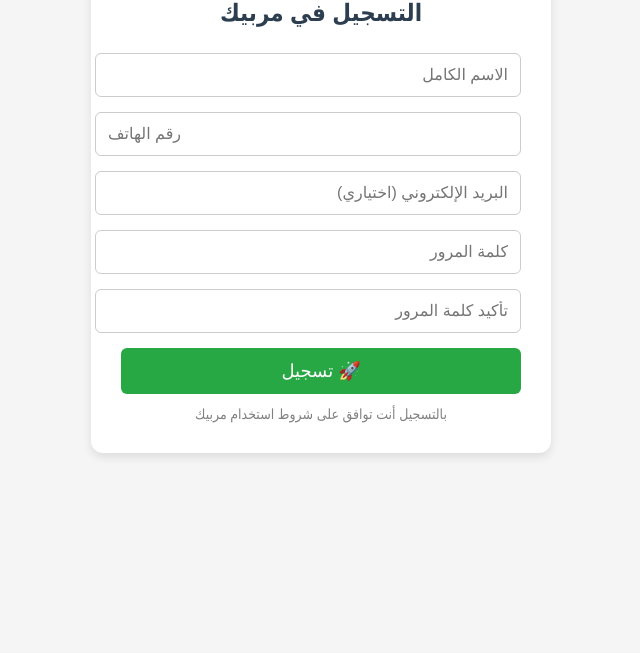
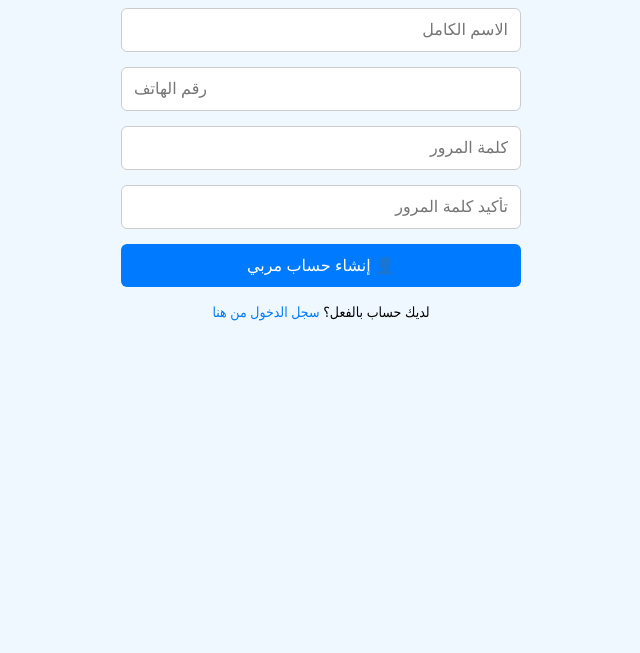
Before and after one commit to Muhammadelnaggar/murabbic-alerts, a website: page public/register.html in a window 1280 px wide. Shown: the part 147-800 px from the top of the page, without its empty margins (319-959 px from the left). Drawn offline with Linux system fonts and the light colour scheme.

Commit message:
Update register.html

```diff
--- a/public/register.html
+++ b/public/register.html
@@ -1,119 +1,87 @@
 <!DOCTYPE html>
 <html lang="ar">
 <head>
-  <meta charset="UTF-8">
-  <title>التسجيل - مربيك</title>
+  <meta charset="UTF-8" />
+  <title>مربي جديد</title>
   <style>
     body {
       direction: rtl;
       font-family: 'Segoe UI', Tahoma, Geneva, Verdana, sans-serif;
-      background-color: #f5f5f5;
-      margin: 0;
-      padding: 0;
-    }
-
-    .container {
+      background-color: #f0f8ff;
+      padding: 40px;
       max-width: 400px;
-      margin: 50px auto;
-      padding: 30px;
-      background-color: #fff;
-      border-radius: 12px;
-      box-shadow: 0 4px 10px rgba(0,0,0,0.1);
+      margin: auto;
       text-align: center;
     }
 
-    .logo {
+    img {
       width: 120px;
       margin-bottom: 20px;
     }
 
     h2 {
-      margin-bottom: 25px;
       color: #2c3e50;
+      margin-bottom: 20px;
+    }
+
+    form {
+      display: flex;
+      flex-direction: column;
+      gap: 15px;
     }
 
     input {
-      width: 100%;
       padding: 12px;
-      margin-bottom: 15px;
       border: 1px solid #ccc;
       border-radius: 6px;
       font-size: 16px;
     }
 
     button {
-      width: 100%;
       padding: 12px;
-      background-color: #28a745;
+      background-color: #007bff;
       color: white;
       border: none;
+      font-size: 16px;
       border-radius: 6px;
-      font-size: 18px;
       cursor: pointer;
     }
 
     button:hover {
-      background-color: #218838;
+      background-color: #0056b3;
     }
 
-    .note {
+    .login-link {
+      margin-top: 15px;
       font-size: 14px;
-      color: gray;
-      margin-top: 10px;
+    }
+
+    .login-link a {
+      color: #007bff;
+      text-decoration: none;
+    }
+
+    .login-link a:hover {
+      text-decoration: underline;
     }
   </style>
 </head>
 <body>
 
-  <div class="container">
-    <img src="logo.png" class="logo" alt="شعار مربيك">
-    <h2>التسجيل في مربيك</h2>
+  <img src="logo.png" alt="شعار مربيك">
+  <h2>مربي جديد</h2>
 
-    <form id="registerForm">
-      <input type="text" name="name" placeholder="الاسم الكامل" required>
-      <input type="tel" name="phone" placeholder="رقم الهاتف" required>
-      <input type="email" name="email" placeholder="البريد الإلكتروني (اختياري)">
-      <input type="password" name="password" placeholder="كلمة المرور" required>
-      <input type="password" name="confirmPassword" placeholder="تأكيد كلمة المرور" required>
-      <button type="submit">🚀 تسجيل</button>
-    </form>
+  <form id="registerForm">
+    <input type="text" name="username" placeholder="الاسم الكامل" required>
+    <input type="tel" name="phone" placeholder="رقم الهاتف" required>
+    <input type="password" name="password" placeholder="كلمة المرور" required>
+    <input type="password" name="confirmPassword" placeholder="تأكيد كلمة المرور" required>
+    <button type="submit">👤 إنشاء حساب مربي</button>
+  </form>
 
-    <div class="note">بالتسجيل أنت توافق على شروط استخدام مربيك</div>
+  <div class="login-link">
+    لديك حساب بالفعل؟ <a href="login.html">سجل الدخول من هنا</a>
   </div>
-
-  <script>
-    document.getElementById("registerForm").addEventListener("submit", async function(e) {
-      e.preventDefault();
-      const form = e.target;
-      const password = form.password.value;
-      const confirm = form.confirmPassword.value;
-
-      if (password !== confirm) {
-        alert("❌ كلمة المرور غير متطابقة");
-        return;
-      }
-
-      const user = {
-        name: form.name.value,
-        phone: form.phone.value,
-        email: form.email.value,
-        password: password
-      };
-
-      const res = await fetch("/api/register", {
-        method: "POST",
-        headers: { "Content-Type": "application/json" },
-        body: JSON.stringify(user)
-      });
-
-      if (res.ok) {
-        alert("✅ تم التسجيل بنجاح");
-        window.location.href = "dashboard.html";
-      } else {
-        alert("❌ فشل في التسجيل");
-      }
-    });
-  </script>
 
 </body>
 </html>
```
